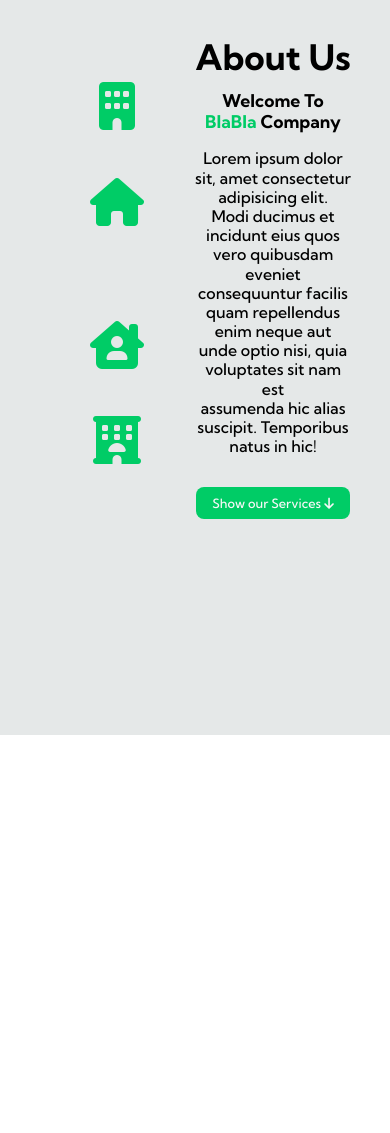
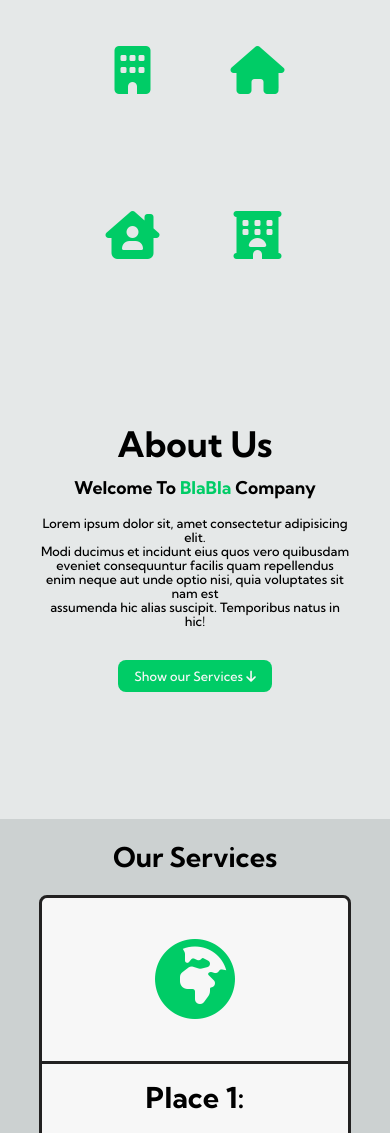
Before and after one commit to ELHARFALI/Project--10-Hotel_Company, a plain HTML site: page index.html in a window 390 px wide. Shown: the part 867-2000 px from the top of the page. Before the commit the page ends 1602 px from the top, so only its background shows below. Drawn offline with Linux system fonts and the light colour scheme.

Commit message:
Services Section

```diff
--- a/App/scss/_about.scss
+++ b/App/scss/_about.scss
@@ -1,8 +1,9 @@
 @import 'media-queries';
 
 .about {
-    padding-top: 4rem;
-    min-height: calc(100vh - 5rem);
+    // padding-top: 8rem;
+    height: calc(100vh - 5rem);
+    // height: 100%;
     width: 100%;
     background-color: $lightGrey;
 
@@ -186,25 +187,23 @@
 
 @include tablet {
     .about {
-        width: 100%;
-        height: 100%;
 
     &__container {
         height: 100%;
         width: 80%;
         margin: 0 auto;
         display: grid;
-        grid-template-columns: 1fr 1fr;
+        grid-template-columns: 1fr;
         text-align: center;
 
 
         .about__left {
-
+            margin: 1rem 0;
             &--top {
                 width: 80%;
                 height: 80%;
                 display: grid;
-                grid-template-columns: 1fr;
+                grid-template-columns: 1fr 1fr;
                 justify-content: center;
                 align-items: center;
                 margin: auto;
@@ -219,7 +218,7 @@
                 width: 80%;
                 height: 80%;
                 display: grid;
-                grid-template-columns: 1fr;
+                grid-template-columns: 1fr 1fr;
                 justify-content: center;
                 align-items: center;
                 margin: auto;
@@ -242,7 +241,7 @@
             text-align: center;
 
             &--header {
-                margin-bottom: 1.2rem;
+                margin: 1.1rem 0;
 
                 h1 {
                     font-size: 2.5rem;
@@ -291,6 +290,7 @@
 
 @include mobile {
     .about {
+        height: calc(110vh - 5rem);
 
         &__container {
             .about__right {
@@ -324,10 +324,14 @@
                 margin-bottom: 1.1rem;
 
                 p {
-                    font-size: 1rem;
-                    line-height: 1.2;
-                    margin-bottom: 1.1rem;
+                    font-size: 0.8rem;
+                    line-height: 1.1;
+                    // margin-bottom: 0.8rem;
                 }
+            }
+
+            .btn {
+                margin-bottom: 2rem;
             }
 
             .btn a {
--- a/App/scss/_navbar.scss
+++ b/App/scss/_navbar.scss
@@ -8,6 +8,7 @@
     top: 0;
     left: 0;
     right: 0;
+    z-index: 99;
 
     .navbar {
         display: grid;
--- /dev/null
+++ b/App/scss/_services.scss
@@ -0,0 +1,150 @@
+@import 'media-queries';
+
+.services {
+    // min-height: calc(100vh - 5rem);
+    height: 100%;
+    width: 100%;
+    background-color: $lightGreyUp;
+    padding-bottom: 3.1rem;
+
+    .title {
+        text-align: center;
+
+        h1 {
+            padding: 2rem 0;
+            font-size: 3rem;
+        }
+
+        @include tablet {
+            h1 {
+                padding: 1.5rem 0;
+                font-size: 2rem;
+            }
+        }
+
+        @include mobile {
+            h1 {
+                padding: 1.3rem 0;
+                font-size: 1.7rem;
+            }
+        }
+    }
+
+    &__container {
+        height: 100%;
+        width: 80%;
+        margin: 0 auto;
+        display: grid;
+        grid-template-columns: 1fr 1fr 1fr 1fr;
+        gap: 2rem;
+        text-align: center;
+
+        @include laptop{
+            height: 100%;
+            width: 80%;
+            margin: 0 auto;
+            display: grid;
+            grid-template-columns: 1fr 1fr;
+            gap: 1.5rem;
+            text-align: center;
+        }
+
+        @include tablet {
+            height: 100%;
+            width: 80%;
+            margin: 0 auto;
+            display: grid;
+            grid-template-columns: 1fr;
+            gap: 1rem;
+            text-align: center;
+        }
+
+        @include mobile {
+            height: 100%;
+            width: 80%;
+            margin: 0 auto;
+            display: grid;
+            grid-template-columns: 1fr;
+            gap: 0.5rem;
+            text-align: center;
+        }
+
+        .card {
+            width: 100%;
+            height: 100%;
+            background-color: $light;
+            border: 3px solid $dark;
+            border-radius: 8px;
+            transition: all .3s ease-in-out;
+
+            &__icon {
+                font-size: 6rem;
+                color: $lime;
+                padding: 2rem;
+                border-bottom: 3px solid $dark;
+
+                @include mobile {
+                    font-size: 5rem;
+                }
+            }
+
+            &__description {
+                padding: 2rem 1rem;
+
+                @include mobile {
+                    padding: 1rem 0.5rem;
+                }
+
+                h2 {
+                    font-size: 2rem;
+                    padding-bottom: 1.3rem;
+
+                    @include mobile {
+                        font-size: 1.8rem;
+                        padding-bottom: 1.1rem;
+                    }
+                }
+
+                p {
+                    font-size: 1.3rem;
+                    line-height: 1.4;
+                    padding-bottom: 1.3rem;
+
+                    @include mobile {
+                        font-size: 1.1rem;
+                        line-height: 1.3;
+                    }
+                }
+
+                .card-btn {
+                    text-decoration: none;
+                    background-color: $lightGreyUp;
+                    padding: 8px 16px;
+                    border-radius: 8px;
+                    color: $dark;
+                    font-size: 1.2rem;
+                    transition: all .3s ease-in-out;
+
+                    @include mobile {
+                        font-size: 1.1rem;
+                    }
+
+                    &:hover {
+                        background-color: $dark;
+                        color: $light;
+                    }
+                }
+            }
+
+            &:hover {
+                transform: scale(1.0825);
+
+                @include mobile {
+                    transform: scale(1.0425);
+                }
+            }
+        }
+
+
+        }
+}
--- a/App/scss/style.scss
+++ b/App/scss/style.scss
@@ -1,6 +1,8 @@
 @import 'navbar';
 @import 'hero';
 @import 'about';
+@import 'services';
+@import 'contact';
 @import url('https://fonts.googleapis.com/css2?family=Kumbh+Sans:wght@300;500;700;900&display=swap');
 
 * {
@@ -12,7 +14,6 @@
 }
 
 
-
 html {
     font-size: 100%;
 }
--- a/index.html
+++ b/index.html
@@ -100,6 +100,65 @@
         </div>
     </div>
 
+    <!-- Services Section -->
+    <div class="services" id="services">
+
+        <div class="title">
+            <h1>Our Services</h1>
+        </div>
+
+        <div class="services__container">
+
+                <div class="card">
+                    <div class="card__icon">
+                        <i class="fa-solid fa-earth-africa"></i>
+                    </div>
+                    <div class="card__description">
+                        <h2>Place 1:</h2>
+                        <p>Lorem ipsum dolor sit amet consectetur, adipisicing elit. Similique vel dolor, adipisci explicabo ipsam placeat?</p>
+                        <a class="card-btn" href="#">Get It</a>
+                    </div>
+                </div>
+
+                <div class="card">
+                    <div class="card__icon">
+                        <i class="fa-solid fa-earth-americas"></i>
+                    </div>
+                    <div class="card__description">
+                        <h2>Place 1:</h2>
+                        <p>Lorem ipsum dolor sit amet consectetur, adipisicing elit. Similique vel dolor, adipisci explicabo ipsam placeat?</p>
+                        <a class="card-btn" href="#">Get It</a>
+                    </div>
+                </div>
+
+                <div class="card">
+                    <div class="card__icon">
+                        <i class="fa-solid fa-earth-europe"></i>
+                    </div>
+                    <div class="card__description">
+                        <h2>Place 1:</h2>
+                        <p>Lorem ipsum dolor sit amet consectetur, adipisicing elit. Similique vel dolor, adipisci explicabo ipsam placeat?</p>
+                        <a class="card-btn" href="#">Get It</a>
+                    </div>
+                </div>
+
+                <div class="card">
+                    <div class="card__icon">
+                        <i class="fa-solid fa-earth-asia"></i>
+                    </div>
+                    <div class="card__description">
+                        <h2>Place 1:</h2>
+                        <p>Lorem ipsum dolor sit amet consectetur, adipisicing elit. Similique vel dolor, adipisci explicabo ipsam placeat?</p>
+                        <a class="card-btn" href="#">Get It</a>
+                    </div>
+                </div>
+
+        </div>
+    </div>
+
+    <!-- Contact Section -->
+
+
 
 </body>
 </html>
```
Also changed, not shown: App/scss/_contact.scss (added), dist/css/style.css, images/contact.svg (added), 1 other file.
